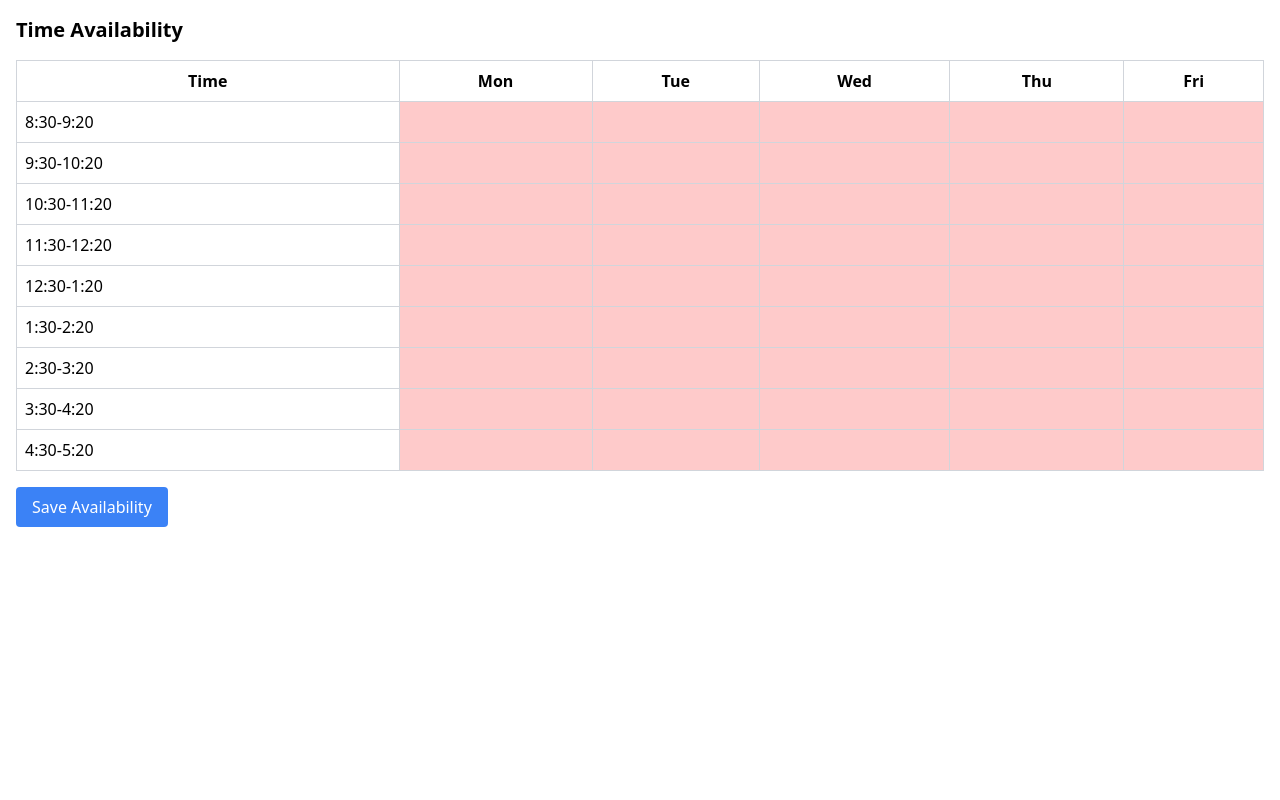
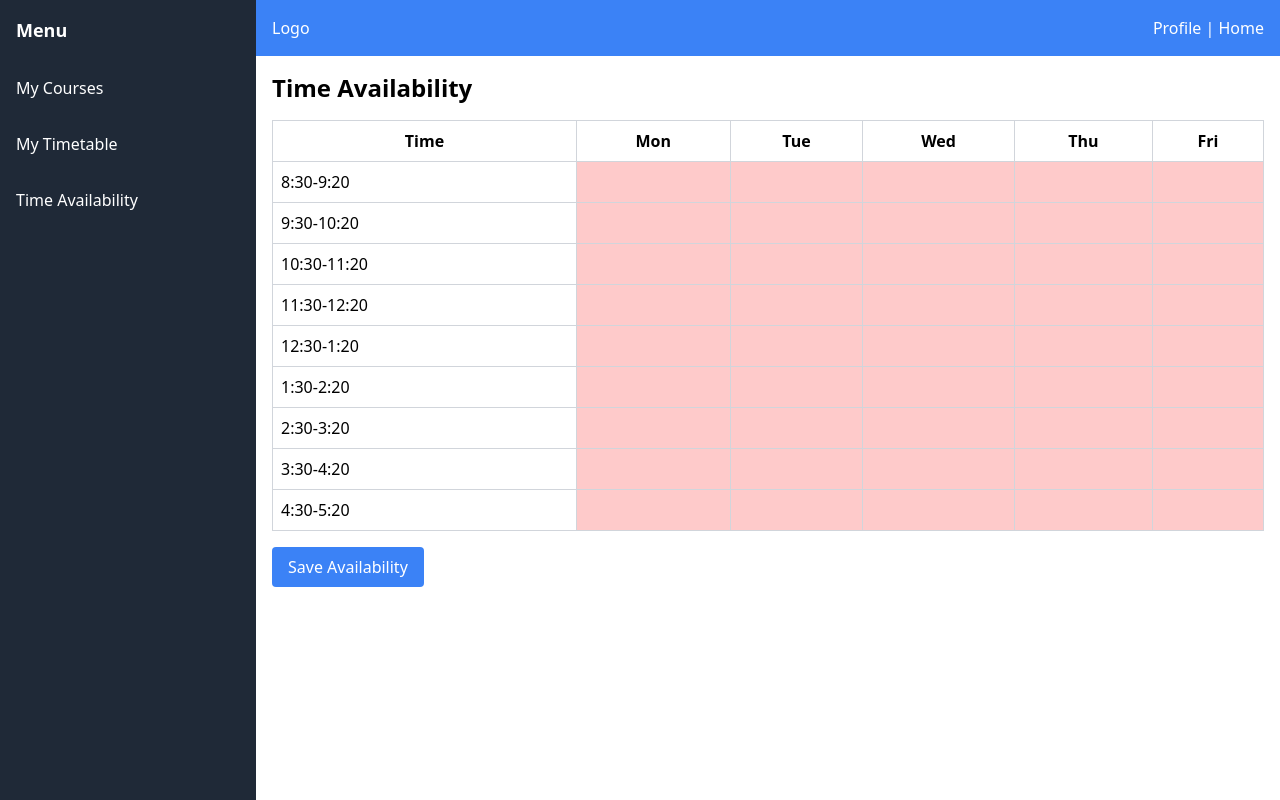
Before and after one commit to ChinaiArman/AWSFinalProject, a React (Vite) app in the folder client/: page /faculty/time-availability in a window 1280 px wide. Built offline with nearby package versions, Linux system fonts and the light colour scheme.

Commit message:
Updated TimeAvailability.jsx to use side bar and navbar

```diff
--- a/client/src/pages/faculty/TimeAvailability.jsx
+++ b/client/src/pages/faculty/TimeAvailability.jsx
@@ -1,4 +1,6 @@
-import React from "react";
+import React, { useState } from "react";
+import BaseSidebar from "../../components/BaseSidebar";
+import Navbar from "../../components/Navbar";
 import ScheduleTable from "../../components/ScheduleTable";
 
 function TimeAvailability() {
@@ -15,19 +17,51 @@ function TimeAvailability() {
     "4:30-5:20",
   ];
 
-  const handleSave = (availability) => {
-    console.log("Saved Availability:", availability);
-    // Future: Make API call to save availability in the backend
+  const sidebarItems = [
+    { label: "My Courses", onClick: () => (window.location.href = "/faculty/my-courses") },
+    { label: "My Timetable", onClick: () => (window.location.href = "/faculty/my-timetable") },
+    { label: "Time Availability", onClick: () => (window.location.href = "/faculty/time-availability") },
+  ];
+
+  const [availability, setAvailability] = useState(() => {
+    const initialAvailability = {};
+    days.forEach((day) => {
+      initialAvailability[day] = {};
+      timeSlots.forEach((slot) => {
+        initialAvailability[day][slot] = false;
+      });
+    });
+    return initialAvailability;
+  });
+
+  const toggleAvailability = (day, slot) => {
+    setAvailability((prevAvailability) => ({
+      ...prevAvailability,
+      [day]: {
+        ...prevAvailability[day],
+        [slot]: !prevAvailability[day][slot],
+      },
+    }));
   };
 
   return (
-    <div className="p-4">
-      <h1 className="text-xl font-bold mb-4">Time Availability</h1>
-      <ScheduleTable
-        days={days}
-        timeSlots={timeSlots}
-        onSave={handleSave} // Pass save handler
-      />
+    <div className="flex h-screen">
+      {/* Sidebar */}
+      <BaseSidebar items={sidebarItems} />
+
+      {/* Main Content */}
+      <div className="flex-1">
+        <Navbar />
+        <div className="p-4">
+          <h1 className="text-2xl font-bold mb-4">Time Availability</h1>
+          <ScheduleTable
+            days={days}
+            timeSlots={timeSlots}
+            availability={availability}
+            toggleAvailability={toggleAvailability}
+          />
+        </div>
+      </div>
     </div>
   );
 }
```
